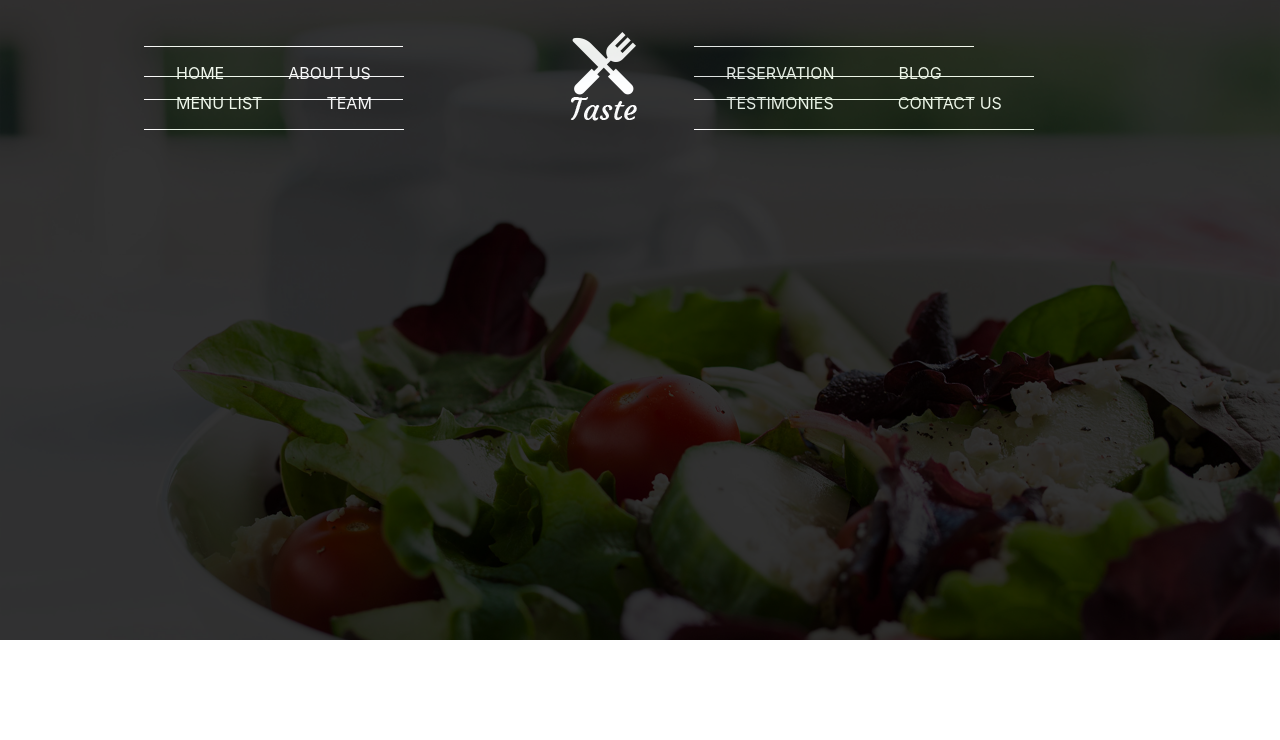
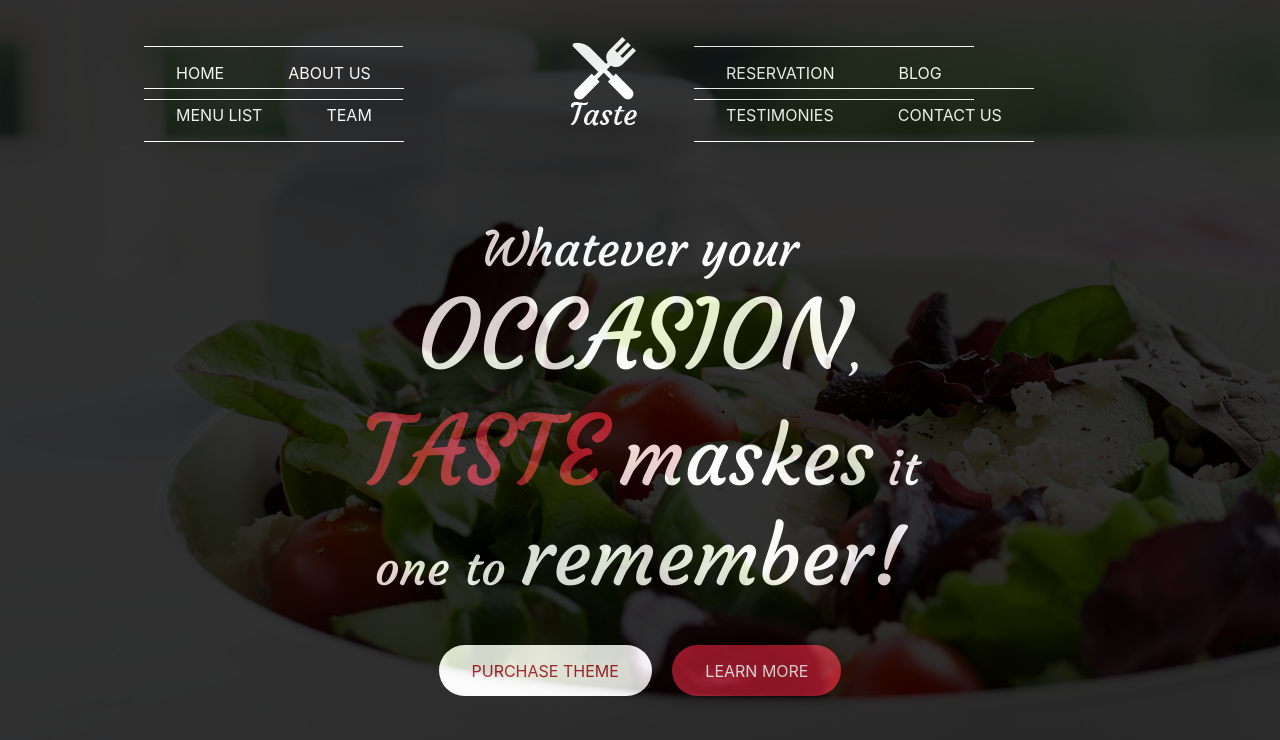
Before and after one commit to nisengwechristopher/git_bootstrap_les_chefs, a website: page index.html in a window 1280 px wide. Drawn offline with Linux system fonts and the light colour scheme.

Commit message:
partie deux du header faite : texte & btn

```diff
--- a/index.html
+++ b/index.html
@@ -29,6 +29,14 @@
                 </ul>
             </div>
 
+            <!-- partie II : slide  -->
+
+            <div class="head-partie2 container">
+                <h1>Whatever your <span class="text1">occasion</span>, <span class="text2">taste</span> <span class="text3">maskes</span>  it one to <span class="text3">remember!</span></h1>
+                <div class="btn-left btn">purchase theme</div>
+                <div class="btn-right btn pill ">learn more</div>
+            </div>
+
             <!-- fin du bg opaque -->
          </div>
     </header>
--- a/src/sass/style.sass
+++ b/src/sass/style.sass
@@ -2,23 +2,25 @@
 @import "../../node_modules/@fortawesome/fontawesome-free/css/all.min.css"
 @import url('https://fonts.googleapis.com/css?family=Courgette')
 
-$color1: #ffffff
-$color2: #a71a2d
+$color1: #ffffff //white
+$color2: #a71a2d //red-ish
 
 //font-family: 'Courgette', cursive
 
+span
+    font-size: 6rem
 
 
 header
     background-image: url('/images/banner1.jpg')
     background-size: cover
     background-repeat: no-repeat
-    height: 80vh
+    height: 100vh
     width:100vw
     .opac
         background-color: #000000
         opacity: 0.8
-        height: 80vh
+        height: 100vh
         width:100vw
 
     .container
@@ -28,7 +30,6 @@ header
         margin: 0 auto
         padding: 0 5%
         .logo
-            padding-top: 3%
             margin: 0 2.5rem
         ul
             display: flex
@@ -54,3 +55,36 @@ header
                     &:hover
                         background-color: $color2
                         opacity: 1
+    .head-partie2
+        max-width: 60%
+        margin: 6% auto
+        display: block
+        h1
+            font-family: 'Courgette', cursive
+            font-size: 3rem
+            text-align: center
+            color: $color1
+        .text1
+            text-transform: uppercase
+        .text2
+            color: $color2
+            text-transform: uppercase
+        .text3
+            font-size: 5rem
+        .btn
+            background-color: #fff
+            border-radius: 5rem
+            padding: 0.8rem 2rem
+            margin: 2rem 0.5rem
+            text-transform: uppercase
+        .btn-left
+            color: $color2
+            &:hover
+                background-color: $color2
+                color: $color1
+        .btn-right
+            background-color: $color2
+            color: $color1
+            &:hover
+                background-color: $color1
+                color: $color2
```
Also changed, not shown: public/css/style.css, 1 other file.
